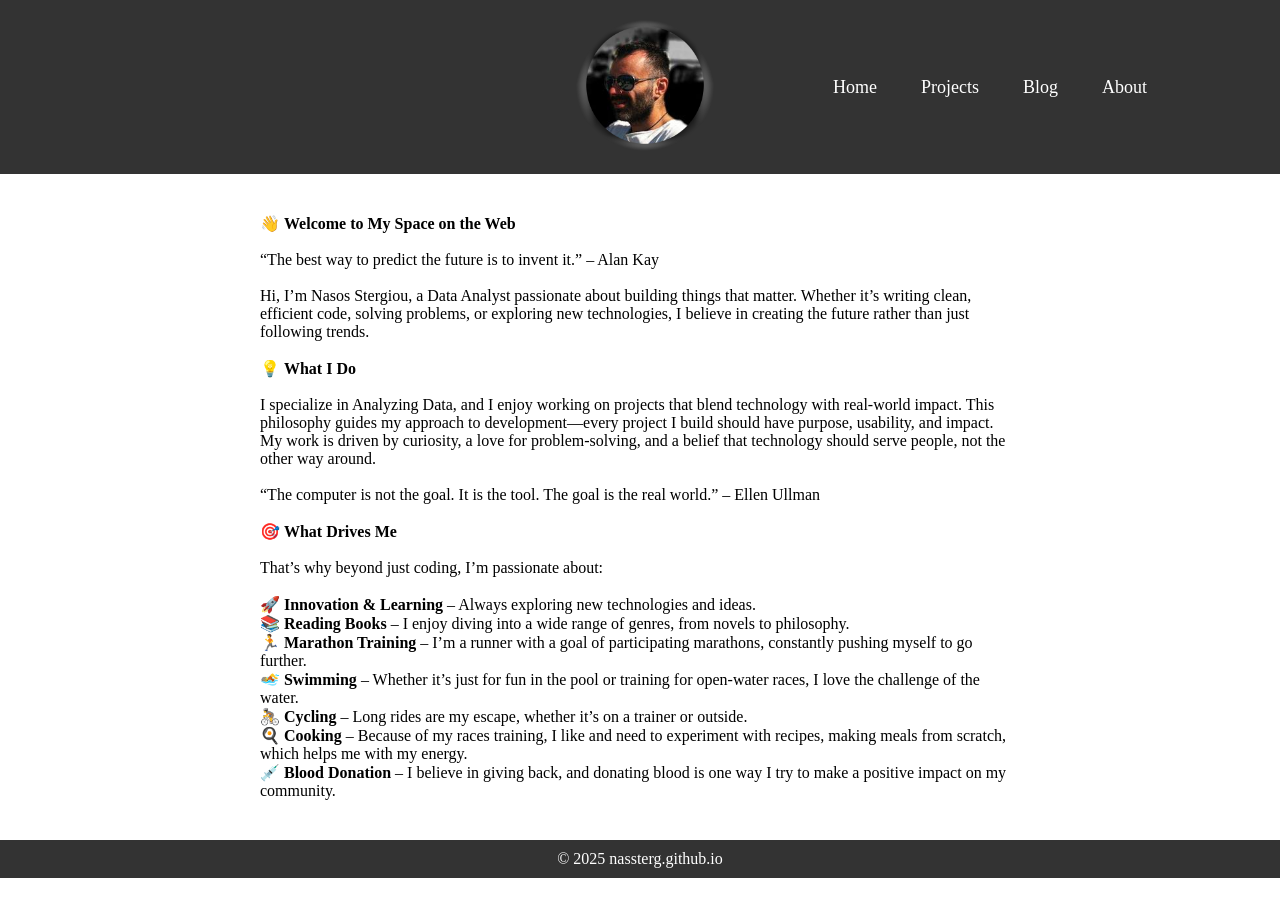
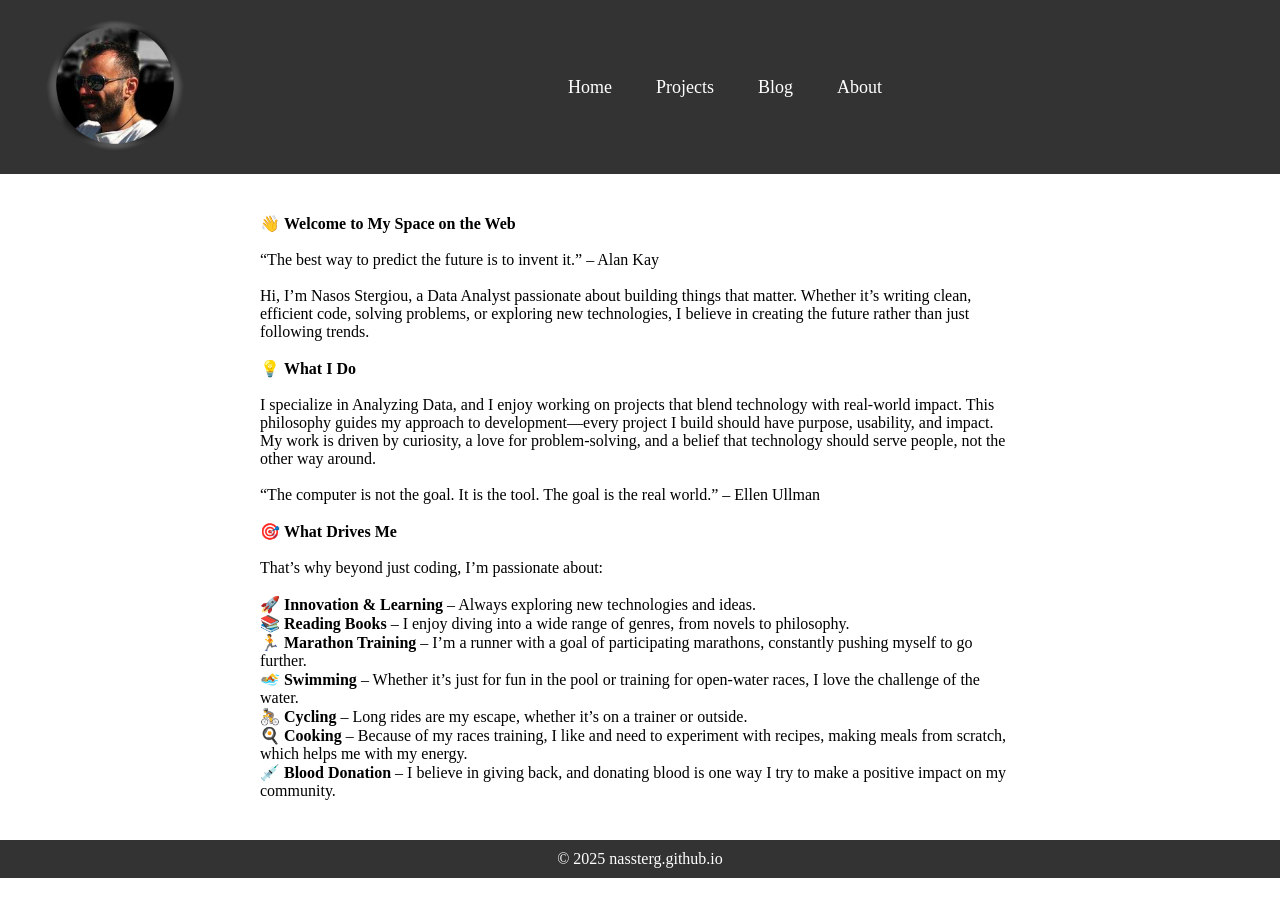
Before and after one commit to nassterg/nassterg.github.io, a Jekyll site: the page built from README.md, in a window 1280 px wide. Built offline with Jekyll 4.4.1, drawn with Linux system fonts in a browser that asks for light colours; our own code applies the rules of GitHub Pages for plain Markdown files.

Commit message:
Update style.css

```diff
--- a/assets/css/style.css
+++ b/assets/css/style.css
@@ -8,19 +8,18 @@
 /* Style the navigation bar */
 .navbar {
     display: flex;
-    align-items: center;
-    justify-content: center; /* Center the menu */
+    justify-content: space-between; /* Space between avatar and menu */
+    align-items: center; /* Center vertically */
     background: #333; /* Dark background */
     padding: 10px 20px;
     color: white;
-    position: relative;
 }
 
 /* Center the menu */
 .menu {
     display: flex;
-    justify-content: center;
-    flex-grow: 1; /* Allows menu to take up space */
+    justify-content: center; /* Keep the menu centered */
+    flex-grow: 1;
 }
 
 .menu ul {
@@ -45,9 +44,9 @@
     border-radius: 5px;
 }
 
-/* Logo positioned near the menu, not far right */
+/* Logo/avatar on the right side of the menu */
 .logo {
-    margin-left: 550px; /* Move it a bit away from the menu */
+    margin-left: 20px; /* Adjust the gap between the menu and avatar */
 }
 
 .logo .avatar {
```
